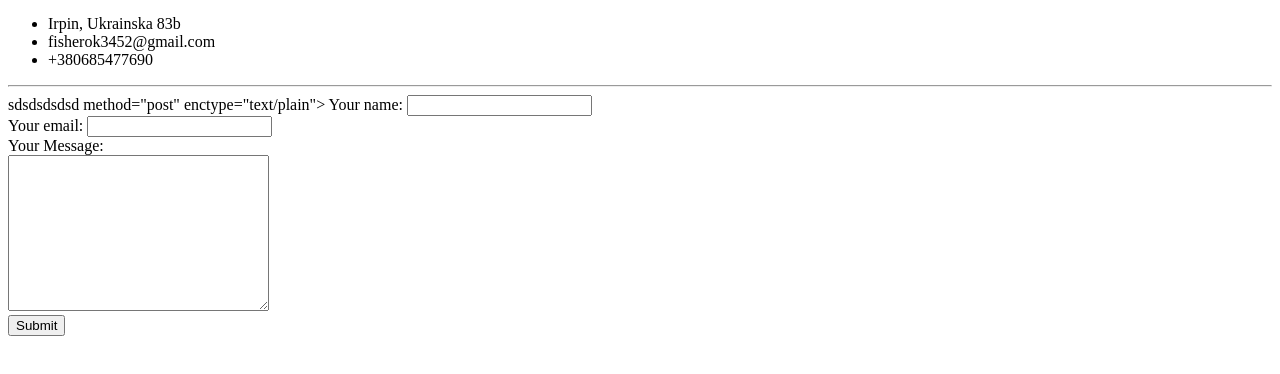
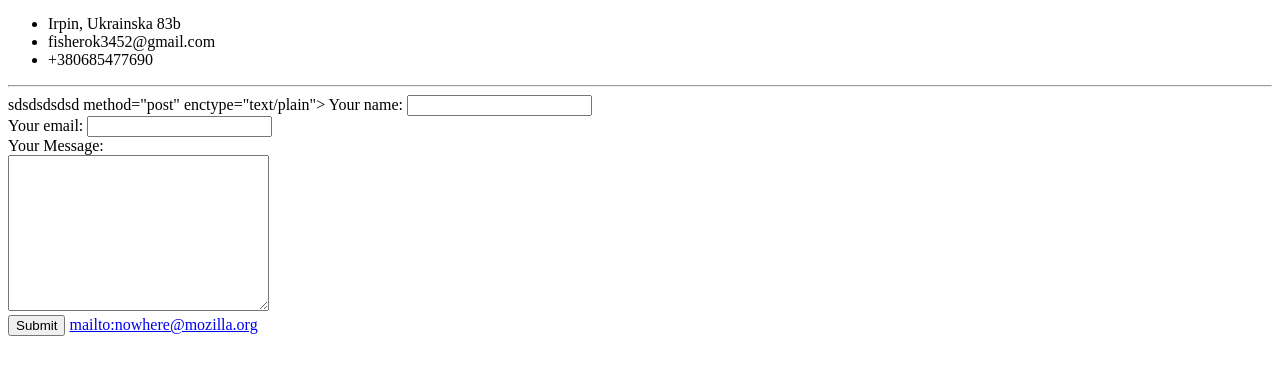
Before and after one commit to fisherok3452/fakecv, a plain HTML site: page my contacts.html in a window 1280 px wide. Shown: the part 44-418 px from the top of the page. Drawn offline with Linux system fonts and the light colour scheme.

Commit message:
Update my contacts.html

```diff
--- a/my contacts.html
+++ b/my contacts.html
@@ -22,6 +22,8 @@
       <textarea name="name" rows="10" cols="30"></textarea><br>
       <input type="submit" name="">
 
+                                  <a href="mailto:fisherok3452@gmail.com">mailto:nowhere@mozilla.org</a>
+
     </form>
 
   </body>
```
